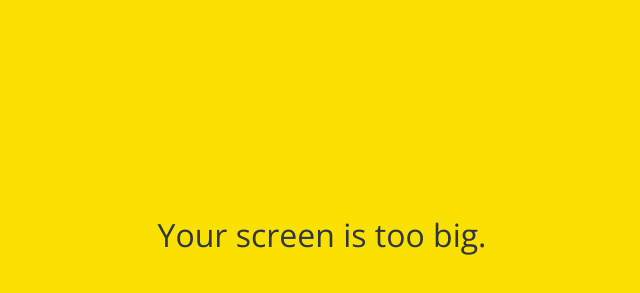
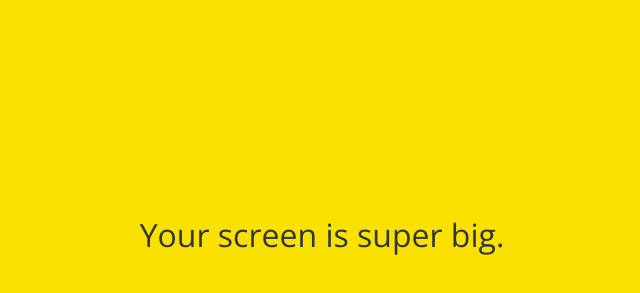
Before and after one commit to taeyun1010/kokoa-clone-2020, a plain HTML site: page friends.html in a window 1280 px wide. Shown: the part 165-458 px from the top of the page, without its empty margins (318-958 px from the left). Drawn offline with nearby package versions, Linux system fonts and the light colour scheme.

Commit message:
too -> super

```diff
--- a/friends.html
+++ b/friends.html
@@ -111,7 +111,7 @@
       <i class="fas fa-comment"></i>
     </div>
 
-    <div id="no-mobile"><span>Your screen is too big.</span></div>
+    <div id="no-mobile"><span>Your screen is super big.</span></div>
 
     <script
       src="https://kit.fontawesome.com/9b1d1e13a4.js"
```
